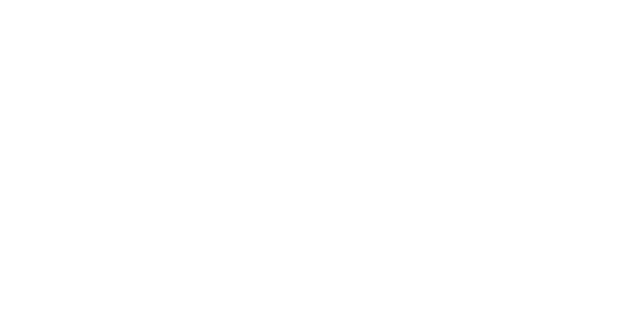
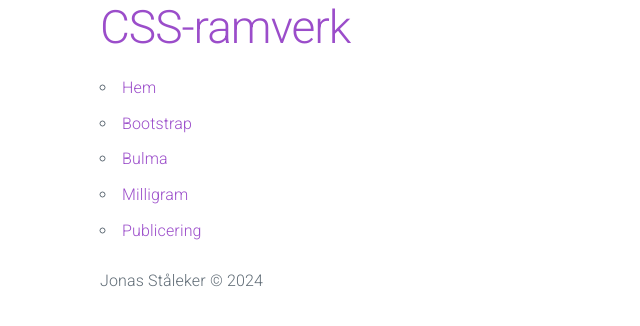
Before and after one commit to JoeSteeloak/CSS-ramverk, a website: page milligram.html in a window 1280 px wide. Shown: the whole page, without its empty margins (0-640 px from the left). Drawn offline with nearby package versions, Linux system fonts and the light colour scheme.

Commit message:
add all underpages, milligram, and basic html

```diff
--- a/milligram.html
+++ b/milligram.html
@@ -1,11 +1,36 @@
 <!DOCTYPE html>
-<html lang="en">
+<html lang="sv">
 <head>
     <meta charset="UTF-8">
     <meta name="viewport" content="width=device-width, initial-scale=1.0">
     <title>Document</title>
+    <link rel="stylesheet" href="https://fonts.googleapis.com/css?family=Roboto:300,300italic,700,700italic">
+<link rel="stylesheet" href="https://cdnjs.cloudflare.com/ajax/libs/normalize/8.0.1/normalize.css">
+<link rel="stylesheet" href="https://cdnjs.cloudflare.com/ajax/libs/milligram/1.4.1/milligram.css">
 </head>
 <body>
+    <div class="container">
+        <header id="main-header" class="frontpage">
+            <a href="index.html">
+                <h1>CSS-ramverk</h1>
+            </a>
+        </header>
+        <nav id="main-menu">
+            <ul>
+                <li class="current"><a href="index.html">Hem</a></li>
+                <li><a href="bootstrap.html">Bootstrap</a></li>
+                <li><a href="bulma.html">Bulma</a></li>
+                <li><a href="milligram.html">Milligram</a></li>
+                <li><a href="publicering.html">Publicering</a></li>
+            </ul>
+        </nav>
+        <main>
 
+        </main>
+        <footer>
+            <p>Jonas Ståleker &copy; 2024</p>
+        </footer>
+    </div><!-- End of container -->
 </body>
+
 </html>
--- /dev/null
+++ b/package.json
@@ -0,0 +1,5 @@
+{
+  "dependencies": {
+    "milligram": "^1.4.1"
+  }
+}
```
Also changed, not shown: bulma.html (+23 -1 lines), index.html (+25 -1 lines), publicering.html (added, +33 -0 lines).
